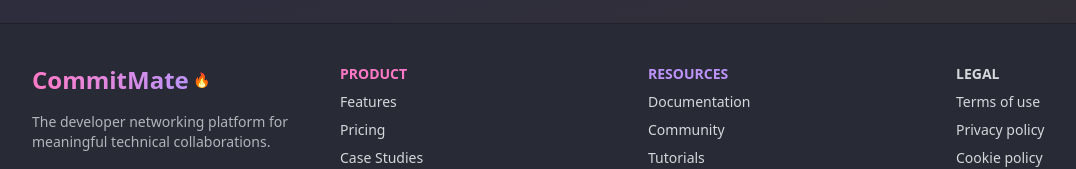
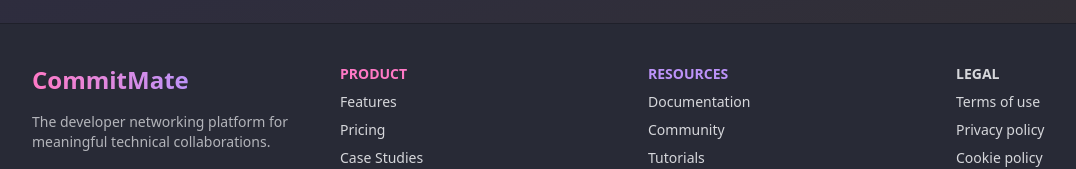
Before and after one commit to soumadip-dev/CommitMate, a React (Vite) app in the folder frontend/: page / in a window 1280 px wide. Shown: the part 2117-2286 px from the top of the page, without its empty margins (8-1084 px from the left). Built offline with nearby package versions, Linux system fonts and the light colour scheme.

Commit message:
chore: remove unused elements from Footer component

```diff
--- a/frontend/src/components/Footer.jsx
+++ b/frontend/src/components/Footer.jsx
@@ -11,7 +11,6 @@ const Footer = () => {
               <span className="text-2xl font-bold bg-gradient-to-r from-primary to-secondary text-transparent bg-clip-text">
                 CommitMate
               </span>
-              <span className="ml-1">🔥</span>
             </div>
             <p className="text-sm opacity-80 text-center lg:text-left">
               The developer networking platform for meaningful technical
@@ -19,7 +18,7 @@ const Footer = () => {
             </p>
             <div className="flex space-x-4">
               {/* Social Icons */}
-              {['github', 'linkedin', 'twitter'].map((social) => (
+              {['github', 'linkedin', 'twitter'].map(social => (
                 <a
                   key={social}
                   className="btn btn-ghost btn-sm btn-circle hover:bg-base-100/20"
@@ -76,10 +75,12 @@ const Footer = () => {
               <h6 className={`footer-title opacity-100 ${section.color}`}>
                 {section.title}
               </h6>
-              {section.links.map((link) => (
+              {section.links.map(link => (
                 <a
                   key={link}
-                  className={`link link-hover ${section.color ? `hover:${section.color}` : ''}`}
+                  className={`link link-hover ${
+                    section.color ? `hover:${section.color}` : ''
+                  }`}
                 >
                   {link}
                 </a>
```
